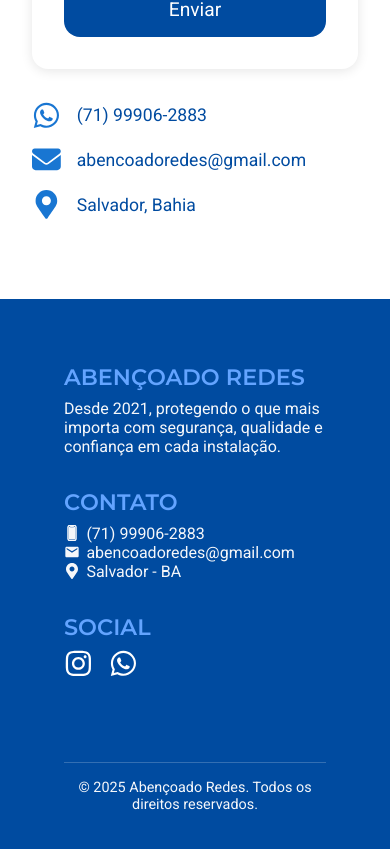
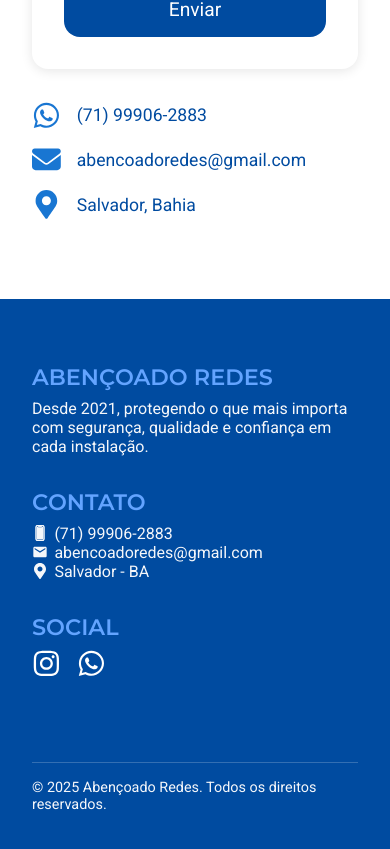
Before and after one commit to Danielcard99/ABENCOADOREDES2025, a React (Vite) app in the folder frontend/: page /contact in a window 390 px wide. Shown: the part 844-1693 px from the top of the page. Built offline with nearby package versions, Linux system fonts and the light colour scheme.

Commit message:
style: Stylized new link and corrected footer padding

```diff
--- a/frontend/src/components/Footer/Footer.module.css
+++ b/frontend/src/components/Footer/Footer.module.css
@@ -56,11 +56,22 @@
 }
 
 .copy {
-  text-align: center;
   max-width: 1280px;
   margin: 5rem auto 0;
   font-size: 0.9rem;
   color: var(--color-neutral-light);
   border-top: 1px solid rgba(255, 255, 255, 0.2);
   padding-top: 1rem;
+  display: flex;
+  justify-content: space-between;
 }
+
+.dev a {
+  color: var(--color-neutral-light);
+}
+
+@media (max-width: 768px) {
+  .footer {
+    padding: 4rem 2rem;
+  }
+}
```
